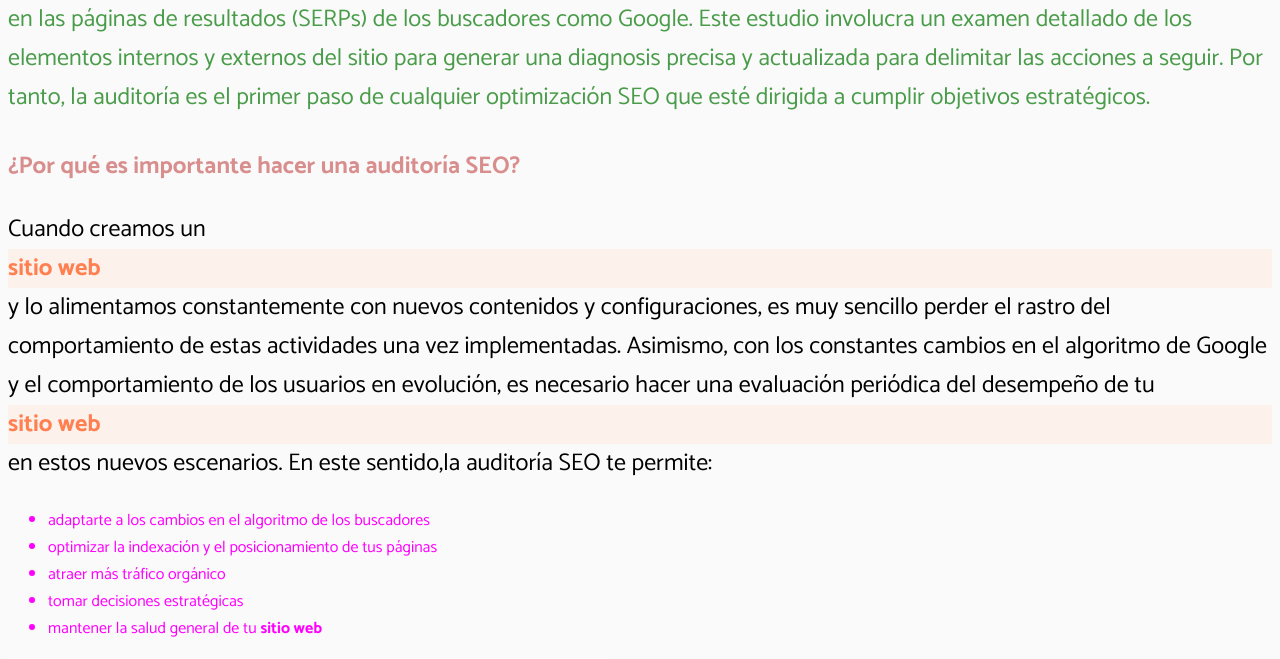
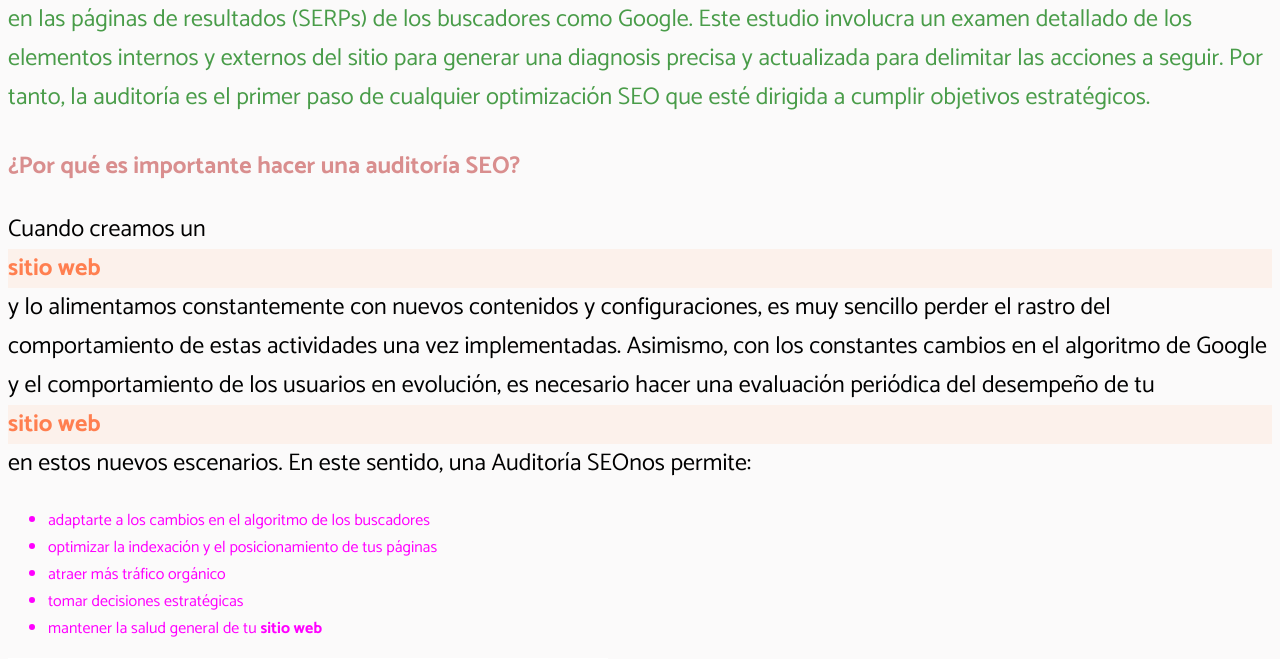
Before and after one commit to FatimaFajardo/FatimaFajardo, a PHP site: page /blog/como-hacer-una-auditoria-seo.php in a window 1280 px wide. Shown: the part 360-1019 px from the top of the page. Run offline with PHP 8.4, Linux system fonts and the light colour scheme.

Commit message:
Sintaxis de php
Incorporamos algo de texto con php, y vemos la diferente entre usar "" y ''

```diff
--- a/blog/como-hacer-una-auditoria-seo.php
+++ b/blog/como-hacer-una-auditoria-seo.php
@@ -12,9 +12,13 @@
                     </div>
                     <div class="cuerpo">
                         <h2>¿Por qué es importante hacer una auditoría SEO?</h2>
-                        <p style="font-size: x-large;">Cuando creamos un <strong class="subrayado">sitio web</strong> y lo alimentamos constantemente con nuevos contenidos y configuraciones, es muy sencillo perder el rastro del comportamiento de estas actividades una vez implementadas.
+                        <p style="font-size: x-large;">
+                        Cuando creamos un <strong class="subrayado">sitio web</strong> y lo alimentamos constantemente con nuevos contenidos y configuraciones, es muy sencillo perder el rastro del comportamiento de estas actividades una vez implementadas.
                         Asimismo, con los constantes cambios en el algoritmo de Google y el comportamiento de los usuarios en evolución, es necesario hacer una evaluación periódica del desempeño de tu <strong class="subrayado">sitio web</strong> en estos nuevos escenarios.
-                        En este sentido,la auditoría SEO te permite:</p>
+                        En este sentido, una
+                        <?php $auditoriaseo = "Auditoría SEO";
+                            echo "$auditoriaseo" . "nos permite: ";
+                            ?>
                             <ul class="ul1">
                                 <li>adaptarte a los cambios en el algoritmo de los buscadores</li>
                                 <li>optimizar la indexación y el posicionamiento de tus páginas</li>
--- a/php/footer.php
+++ b/php/footer.php
@@ -1,4 +1,4 @@
-<footer class="footer">
+    <footer class="footer">
             <div class="footer columna uno">
                 <p>Todos nuestros recuros</p>
                 <ul>
```
